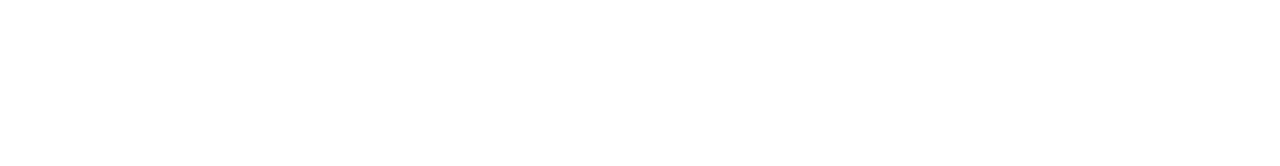
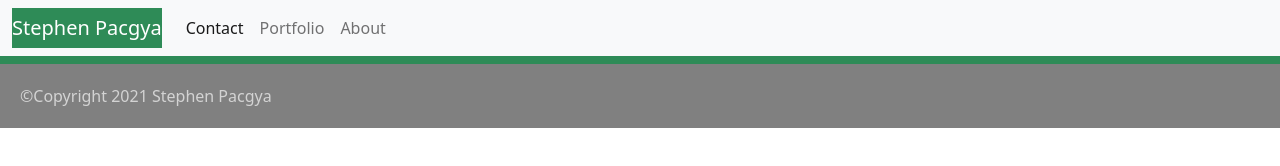
Before and after one commit to AlbertTundy/Personal_Repository_StephenP, a plain HTML site: page contact.html in a window 1280 px wide. Drawn offline with nearby package versions, Linux system fonts and the light colour scheme.

Commit message:
Added footer and some css style

```diff
--- a/contact.html
+++ b/contact.html
@@ -11,6 +11,35 @@
 
 </head>
 <body>
+    <nav class="navbar navbar-expand-lg navbar-light bg-light">
+        <div class="container-fluid">
+            <a class="navbar-brand whitetext" href="#">Stephen Pacgya</a>
+            <button class="navbar-toggler" type="button" data-bs-toggle="collapse" data-bs-target="#navbarNav"
+                aria-controls="navbarNav" aria-expanded="false" aria-label="Toggle navigation">
+                <span class="navbar-toggler-icon"></span>
+            </button>
+            <div class="collapse navbar-collapse" id="navbarNav">
+                <ul class="navbar-nav">
+                    <li class="nav-item">
+                        <a class="nav-link active" aria-current="page" href="#">Contact</a>
+                    </li>
+                    <li class="nav-item">
+                        <a class="nav-link" href="#">Portfolio</a>
+                    </li>
+                    <li class="nav-item">
+                        <a class="nav-link" href="#">About</a>
+                    </li>
+                </ul>
+            </div>
+        </div>
+    </nav>
 
+
+    <footer class="footer">
+        &copy;Copyright 2021 Stephen Pacgya
+    </footer>
+    <script src="https://cdn.jsdelivr.net/npm/bootstrap@5.0.0-beta1/dist/js/bootstrap.bundle.min.js"
+        integrity="sha384-ygbV9kiqUc6oa4msXn9868pTtWMgiQaeYH7/t7LECLbyPA2x65Kgf80OJFdroafW"
+        crossorigin="anonymous"></script>
 </body>
 </html>
--- a/style.css
+++ b/style.css
@@ -0,0 +1,12 @@
+.footer {
+  background-color: grey;
+  padding: 20px;
+  color: lightgray;
+  border-top: 8px solid seagreen;
+}
+.navbar-brand {
+  background-color: seagreen;
+}
+.whitetext {
+  color: white !important;
+}
```
Also changed, not shown: index.html (+30 -0 lines), portfolio.html (+29 -0 lines).
